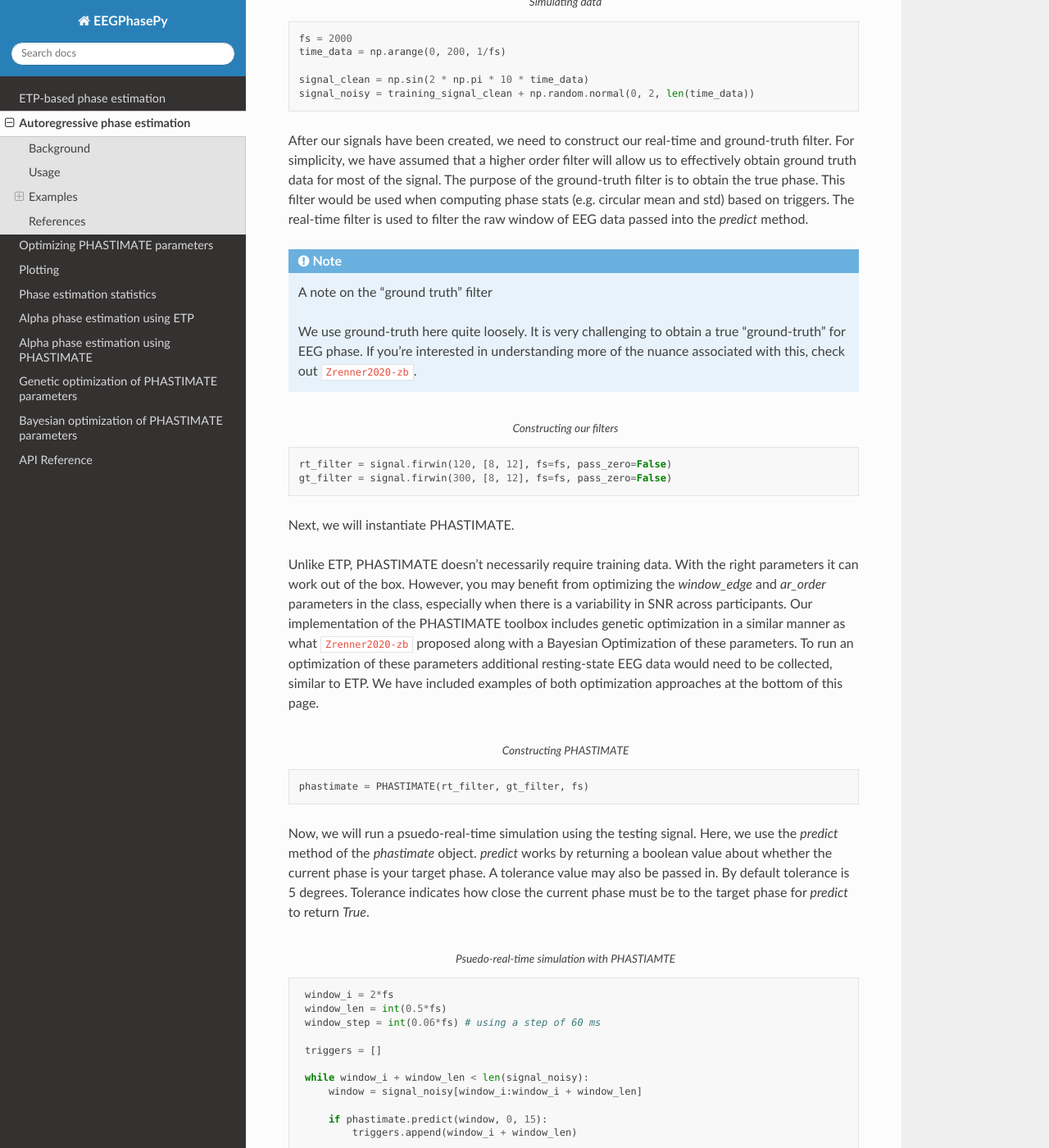
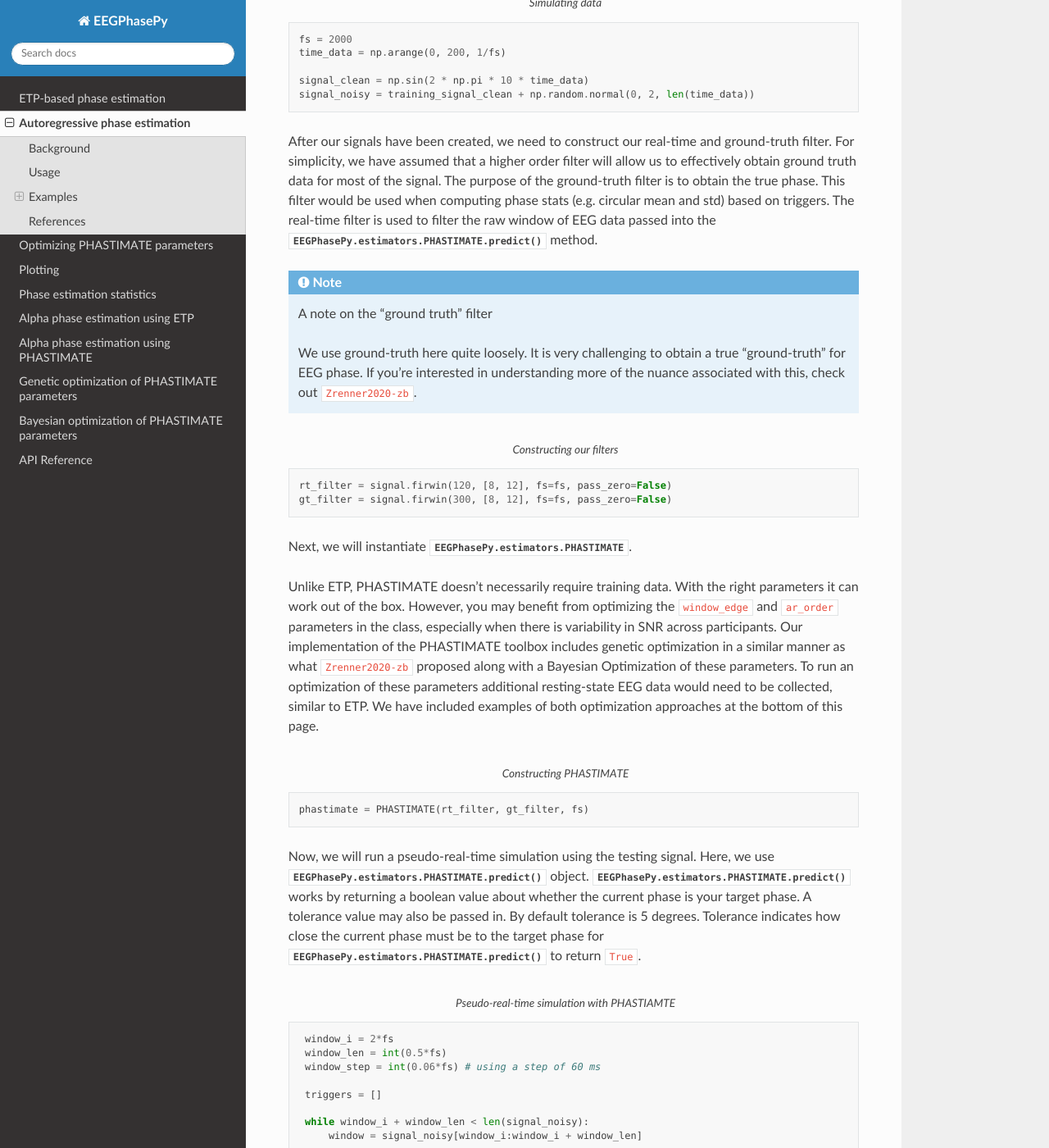
Before and after one commit to AmeerHamoodi/EEGPhasePy, a Sphinx documentation site: the page built from docs/source/usage/ar.rst, in a window 1280 px wide and 1400 px high, scrolled down 870 px. Shown: the whole window at 82% size. Built offline with Sphinx 7.4.7 and the Read the Docs theme 3.1.0, drawn with Linux system fonts in a browser that asks for light colours; cross-references to code outside the pages are shown as plain code; some of the changed text lies outside the part shown.

Commit message:
fixed typos, code blocks and added cross-refs

```diff
--- a/docs/source/conf.py
+++ b/docs/source/conf.py
@@ -20,8 +20,16 @@ extensions = [
     'sphinx.ext.autodoc',
     'sphinx.ext.napoleon',
     'sphinxcontrib.bibtex',
-    'nbsphinx'
+    'nbsphinx',
+    'sphinx.ext.intersphinx'
 ]
+
+intersphinx_mapping = {
+    'python': ('https://docs.python.org/3/', None),
+    'numpy': ('https://numpy.org/doc/stable/', None),
+    "matplotlib": ("https://matplotlib.org/stable/", None),
+    'scipy': ('https://docs.scipy.org/doc/scipy/', None)
+}
 
 # autosummary_generate = True
 autodoc_typehints = "description"
--- a/docs/source/usage/ar.rst
+++ b/docs/source/usage/ar.rst
@@ -17,7 +17,7 @@ The first application of AR ran the algorithm at a frequency of 500Hz (i.e. 500
 
 Usage
 ---------
-AR phase estimation is implemented in the PHASTIMATE class. If you use this class
+AR phase estimation is implemented in the :py:class:`EEGPhasePy.estimators.PHASTIMATE` class. If you use this class
 please cite :cite:t:`Zrenner2020-zb`. We'll start off by importing the PHASTIMATE class, numpy to simulate EEG data
 and scipy.signal for filtering.
 
@@ -43,7 +43,7 @@ After our signals have been created, we need to construct our real-time and grou
 we have assumed that a higher order filter will allow us to effectively obtain ground truth data for most of the signal.
 The purpose of the ground-truth filter is to obtain the true phase. This filter would be used when computing
 phase stats (e.g. circular mean and std) based on triggers. The real-time filter is used to filter the raw window
-of EEG data passed into the `predict` method.
+of EEG data passed into the :py:meth:`EEGPhasePy.estimators.PHASTIMATE.predict` method.
 
 .. note:: A note on the "ground truth" filter
 
@@ -57,11 +57,11 @@ of EEG data passed into the `predict` method.
    rt_filter = signal.firwin(120, [8, 12], fs=fs, pass_zero=False)
    gt_filter = signal.firwin(300, [8, 12], fs=fs, pass_zero=False)
 
-Next, we will instantiate PHASTIMATE.
+Next, we will instantiate :py:class:`EEGPhasePy.estimators.PHASTIMATE`.
 
 Unlike ETP, PHASTIMATE doesn't necessarily require training data. With the right parameters
-it can work out of the box. However, you may benefit from optimizing the `window_edge` and `ar_order` parameters in the class, especially
-when there is a variability in SNR across participants. Our implementation of the PHASTIMATE toolbox includes genetic optimization in a similar
+it can work out of the box. However, you may benefit from optimizing the ``window_edge`` and ``ar_order`` parameters in the class, especially
+when there is variability in SNR across participants. Our implementation of the PHASTIMATE toolbox includes genetic optimization in a similar
 manner as what :cite:t:`Zrenner2020-zb` proposed along with a Bayesian Optimization of these parameters. To run an optimization of these parameters
 additional resting-state EEG data would need to be collected, similar to ETP. We have included examples of both optimization approaches at the
 bottom of this page.
@@ -71,13 +71,13 @@ bottom of this page.
 
    phastimate = PHASTIMATE(rt_filter, gt_filter, fs)
 
-Now, we will run a psuedo-real-time simulation using the testing signal. Here, we use the `predict` method of the `phastimate`
-object. `predict` works by returning a boolean value about whether the current phase is your target phase. A tolerance value may also be
-passed in. By default tolerance is 5 degrees. Tolerance indicates how close the current phase must be to the target phase for `predict`
-to return `True`.
+Now, we will run a pseudo-real-time simulation using the testing signal. Here, we use :py:meth:`EEGPhasePy.estimators.PHASTIMATE.predict`
+object. :py:meth:`EEGPhasePy.estimators.PHASTIMATE.predict` works by returning a boolean value about whether the current phase is your target phase. A tolerance value may also be
+passed in. By default tolerance is 5 degrees. Tolerance indicates how close the current phase must be to the target phase for :py:meth:`EEGPhasePy.estimators.PHASTIMATE.predict`
+to return ``True``.
 
 .. code-block:: Python
-   :caption: Psuedo-real-time simulation with PHASTIAMTE
+   :caption: Pseudo-real-time simulation with PHASTIAMTE
 
     window_i = 2*fs
     window_len = int(0.5*fs)
--- a/docs/source/usage/etp.rst
+++ b/docs/source/usage/etp.rst
@@ -5,7 +5,7 @@ Background
 ------------
 Educated Temporal Prediction (ETP) is a form of phase estimation that uses the time of the latest peak in the current time window and the average
 inter-peak-interval to predict the next time the desired phase will occur at. ETP was first described by :cite:t:`Shirinpour2020-ef`, so please cite
-:cite:t:`Shirinpour2020-ef` when using the ETP class of EEGPhasePy.
+:cite:t:`Shirinpour2020-ef` when using the :py:class:`EEGPhasePy.estimators.ETP` class of EEGPhasePy.
 
 The primary benefit of ETP over other phase estimation methods is its ability to work in environments with large and uncertain (within limits)
 delays. This is especially useful considering most EEG amplifiers don't make gaurentees about communication delays and the computer running ETP in real-time will likely suffer from
@@ -67,11 +67,11 @@ on fitting ETP.
    etp = ETP(rt_filter, gt_filter, fs)
    etp.fit(training_signal, min_ipi=int(fs * 1/12))
 
-Then, we will run a psuedo-real-time simulation using the testing signal. Here, we use the `predict` method of the `etp`
+Then, we will run a pseudo-real-time simulation using the testing signal. Here, we use the `predict` method of the `etp`
 object. `predict` works by returning the next sample your target phase will occur at.
 
 .. code-block:: Python
-   :caption: Psuedo-real-time simulation with ETP
+   :caption: Pseudo-real-time simulation with ETP
 
    window_i = 0
    window_len = int(0.5*fs)
--- a/docs/source/usage/optimization.rst
+++ b/docs/source/usage/optimization.rst
@@ -1,8 +1,8 @@
 Optimizing PHASTIMATE parameters
 =========================================================================
 
-The PHASTIMATE parameters of `window_edge` and `ar_order` significantly impact the performance of PHASTIMATE performance. In certain
-cases, such as when dealing with high inter-individual variability or working with a frequency band that is not commonly studied, using
+The :py:meth:`EEGPhasePy.estimators.PHASTIMATE` parameters of ``window_edge`` and ``ar_order`` significantly impact the performance of :py:meth:`EEGPhasePy.estimators.PHASTIMATE` performance.
+In certain cases, such as when dealing with high inter-individual variability or working with a frequency band that is not commonly studied, using
 an optimization algorithm to select these parameters is ideal. We have implemented 2 approaches for optimizing these parameters.
 
 Genetic Optimization
--- a/docs/source/usage/stats.rst
+++ b/docs/source/usage/stats.rst
@@ -6,8 +6,8 @@ contain helper methods for automatically computing mean, standard deviation and
 
 Mean and standard deviation
 -----------------------------
-Mean and standard deviation (std) are computed using `scipy.stats` circular statistics. To compute the mean and standard deviation of phase
-given a list of trigger samples, you can use the `mean_phase_from_triggers` and `std_phase_from_triggers`. You can specify radian or degree output
+Mean and standard deviation (std) are computed using :py:mod:`scipy.stats` circular statistics. To compute the mean and standard deviation of phase
+given a list of trigger samples, you can use the :py:meth:`EEGPhasePy.estimators.Estimator.mean_phase_from_triggers` and :py:meth:`EEGPhasePy.estimators.Estimator.std_phase_from_triggers`. You can specify radian or degree output
 when calling each method. See below:
 
 .. code-block:: Python
@@ -20,7 +20,7 @@ when calling each method. See below:
 Accuracy
 ---------
 Accuracy is defined as 50% begin completely random, 0% begin completely opposite to the target phase and 100% being exactly at the target phase.
-We calculate accuracy based no the equation described by :cite:t:`Shirinpour2020-ef`. You can specify the target phase when you call the `phase_accuracy_from_triggers`
+We calculate accuracy based no the equation described by :cite:t:`Shirinpour2020-ef`. You can specify the target phase when you call the :py:meth:`EEGPhasePy.estimators.Estimator.phase_accuracy_from_triggers`
 method:
 
 .. code-block:: Python
```
Also changed, not shown: docs/source/usage/plots.rst (+4 -4 lines), docs/source/examples/ar-phase-estimation.ipynb, docs/source/examples/etp-based-phase-estimation.ipynb, 1 other file.
